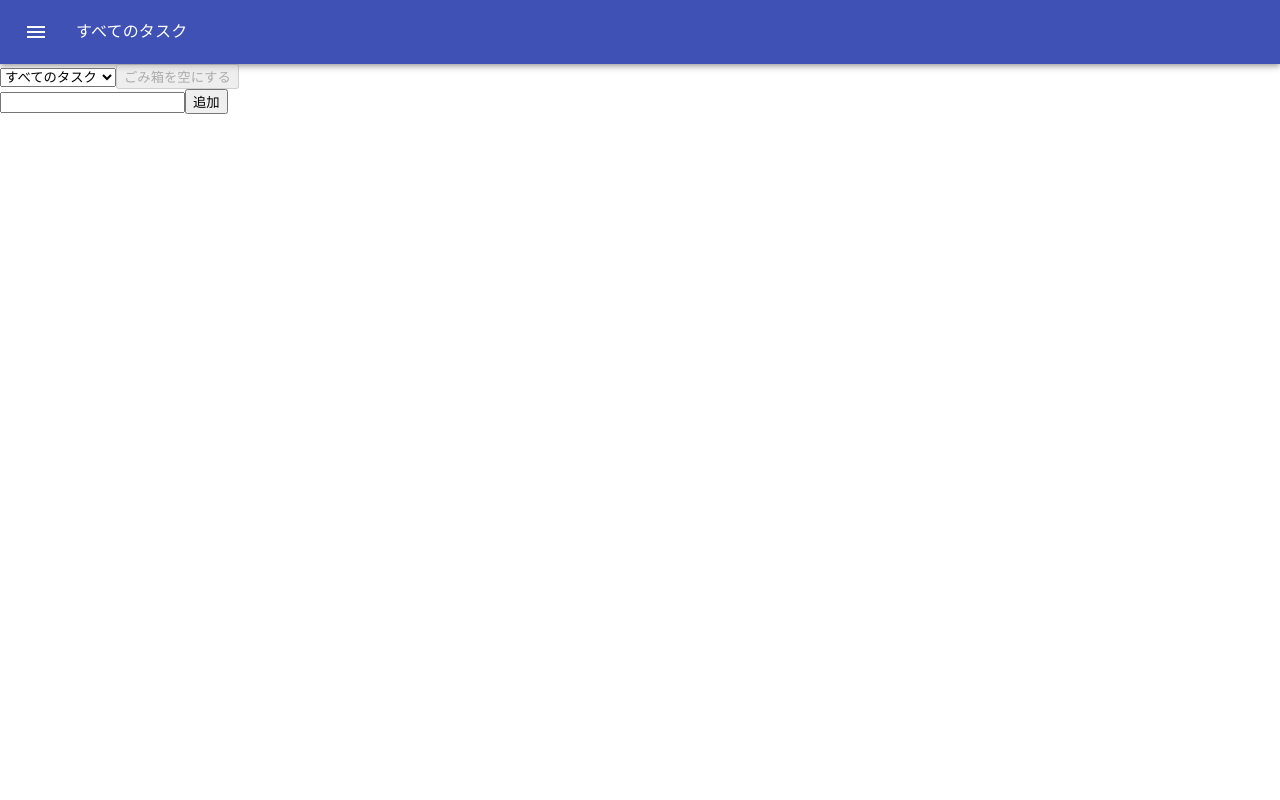
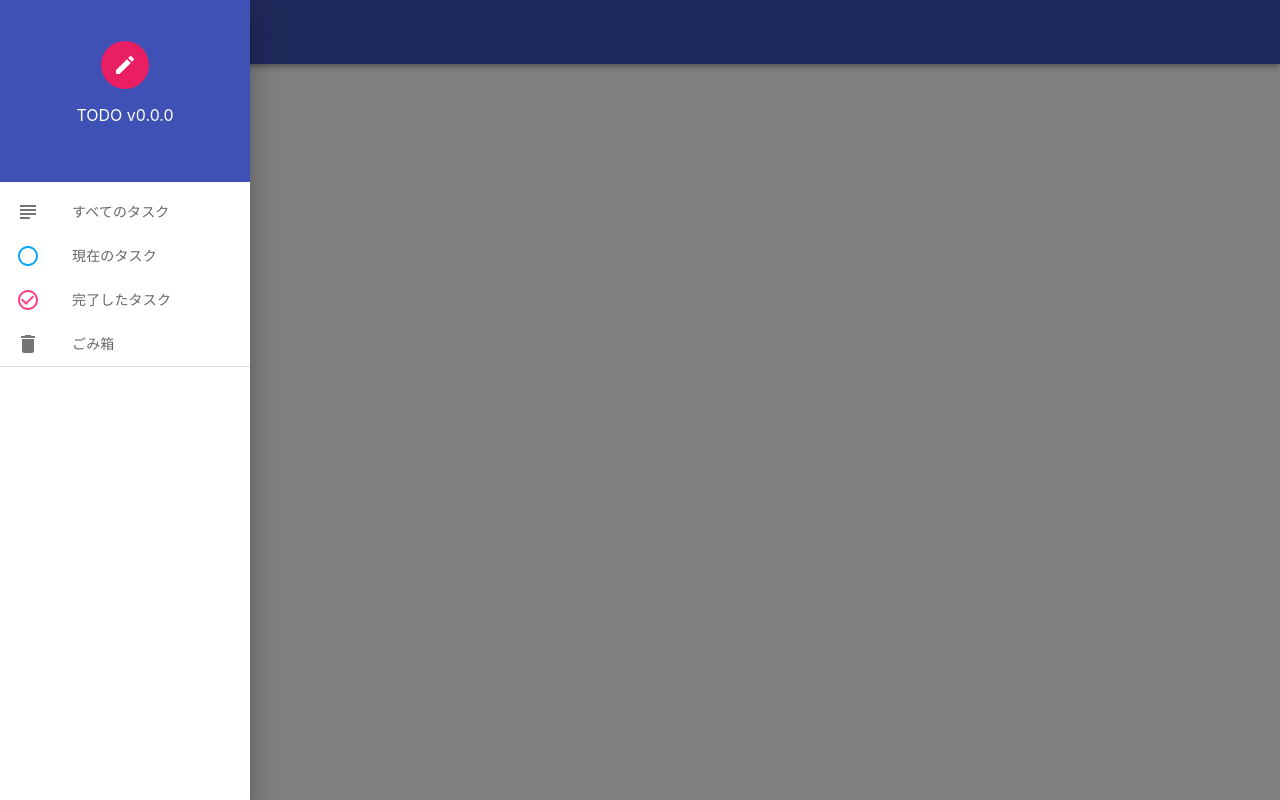
Before and after one commit to kitamuraDev/sample-todo-pwa-app, a React (Vite) app: page / in a window 1280 px wide. Both pictures are taken after a click on the button "menu". Built offline with nearby package versions, Linux system fonts and the light colour scheme.

Commit message:
:sparkles: SideBar実装

```diff
--- a/src/App.tsx
+++ b/src/App.tsx
@@ -1,13 +1,20 @@
 import { FC, useCallback, useRef, useState } from 'react';
 
 import FormDialog from './FormDialog';
+import SideBar from './SideBar';
 import TodoItem from './TodoItem';
 import ToolBar from './ToolBar';
 
 const App: FC = () => {
   const [todos, setTodos] = useState<Todo[]>([]);
   const [filter, setFilter] = useState<Filter>('all');
+  const [drawerOpened, setDrawerOpened] = useState(false);
   const input = useRef<HTMLInputElement>(null);
+
+  const onToggleDrawer = () => setDrawerOpened(!drawerOpened);
+  const handleOnSort = (filterFlag: Filter) => {
+    setFilter(filterFlag);
+  };
 
   const handleOnSubmit = useCallback(
     (e: React.FormEvent<HTMLFormElement>) => {
@@ -83,16 +90,12 @@ const App: FC = () => {
 
   return (
     <>
-      <ToolBar filter={filter} />
-      <select
-        defaultValue='all'
-        onChange={(e) => setFilter(e.target.value as Filter)}
-      >
-        <option value='all'>すべてのタスク</option>
-        <option value='checked'>完了したタスク</option>
-        <option value='unchecked'>現在のタスク</option>
-        <option value='removed'>ごみ箱</option>
-      </select>
+      <ToolBar filter={filter} onToggleDrawer={onToggleDrawer} />
+      <SideBar
+        drawerOpened={drawerOpened}
+        onToggleDrawer={onToggleDrawer}
+        handleOnSort={handleOnSort}
+      />
       <button
         type='button'
         onClick={() => handleOnEmpty()}
--- /dev/null
+++ b/src/SideBar.tsx
@@ -0,0 +1,118 @@
+import { FC, memo } from 'react';
+
+import CheckCircleIcon from '@mui/icons-material/CheckCircleOutline';
+import CreateIcon from '@mui/icons-material/CreateRounded';
+import DeleteIcon from '@mui/icons-material/Delete';
+import RadioButtonUncheckedIcon from '@mui/icons-material/RadioButtonUnchecked';
+import SubjectIcon from '@mui/icons-material/Subject';
+import {
+  Divider,
+  Drawer,
+  List,
+  ListItem,
+  ListItemIcon,
+  ListItemText,
+} from '@mui/material';
+import Avatar from '@mui/material/Avatar';
+import { indigo, lightBlue, pink } from '@mui/material/colors';
+import { styled } from '@mui/material/styles';
+
+import pjson from '../package.json';
+
+const DrawerList = styled('div')(() => ({
+  width: 250,
+}));
+
+const DrawerHeader = styled('div')(() => ({
+  height: 150,
+  display: 'flex',
+  flexDirection: 'column',
+  justifyContent: 'center',
+  alignItems: 'center',
+  padding: '1em',
+  backgroundColor: indigo[500],
+  color: '#ffffff',
+  fontFamily: '-apple-system, BlinkMacSystemFont, Roboto, sans-serif',
+}));
+
+const DrawerAvatar = styled(Avatar)(({ theme }) => ({
+  backgroundColor: pink[500],
+  width: theme.spacing(6),
+  height: theme.spacing(6),
+}));
+
+const IconUnChecked = styled(RadioButtonUncheckedIcon)(() => ({
+  color: lightBlue[500],
+}));
+
+const IconCompleted = styled(CheckCircleIcon)(() => ({
+  color: pink.A200,
+}));
+
+type Props = {
+  drawerOpened: boolean;
+  onToggleDrawer: () => void;
+  handleOnSort: (filter: Filter) => void;
+};
+
+const SideBar: FC<Props> = memo((props) => (
+  <Drawer
+    variant='temporary'
+    open={props.drawerOpened}
+    onClose={props.onToggleDrawer}
+  >
+    <DrawerList role='presentation' onClick={props.onToggleDrawer}>
+      <DrawerHeader>
+        <DrawerAvatar>
+          <CreateIcon />
+        </DrawerAvatar>
+        <p>TODO v{pjson.version}</p>
+      </DrawerHeader>
+      <List>
+        <ListItem
+          button
+          onClick={() => props.handleOnSort('all')}
+          aria-label='all'
+        >
+          <ListItemIcon>
+            <SubjectIcon />
+          </ListItemIcon>
+          <ListItemText secondary='すべてのタスク' />
+        </ListItem>
+        <ListItem
+          button
+          onClick={() => props.handleOnSort('unchecked')}
+          aria-label='incomplete'
+        >
+          <ListItemIcon>
+            <IconUnChecked />
+          </ListItemIcon>
+          <ListItemText secondary='現在のタスク' />
+        </ListItem>
+        <ListItem
+          button
+          onClick={() => props.handleOnSort('checked')}
+          aria-label='complete'
+        >
+          <ListItemIcon>
+            <IconCompleted />
+          </ListItemIcon>
+          <ListItemText secondary='完了したタスク' />
+        </ListItem>
+        <ListItem
+          button
+          onClick={() => props.handleOnSort('removed')}
+          aria-label='removed'
+        >
+          <ListItemIcon>
+            <DeleteIcon />
+          </ListItemIcon>
+          <ListItemText secondary='ごみ箱' />
+        </ListItem>
+        <Divider />
+      </List>
+    </DrawerList>
+  </Drawer>
+));
+
+export default SideBar;
--- a/src/ToolBar.tsx
+++ b/src/ToolBar.tsx
@@ -5,6 +5,7 @@ import { AppBar, Box, IconButton, Toolbar, Typography } from '@mui/material';
 
 type Props = {
   filter: Filter;
+  onToggleDrawer: () => void;
 };
 
 const ToolBar: FC<Props> = memo((props) => {
@@ -33,6 +34,7 @@ const ToolBar: FC<Props> = memo((props) => {
             color='inherit'
             aria-label='menu'
             sx={{ mr: 2 }}
+            onClick={props.onToggleDrawer}
           >
             <MenuIcon />
           </IconButton>
```
